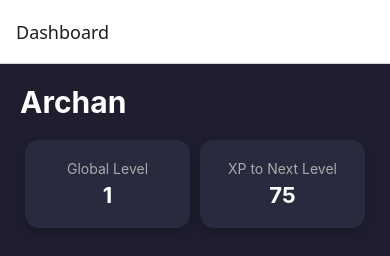
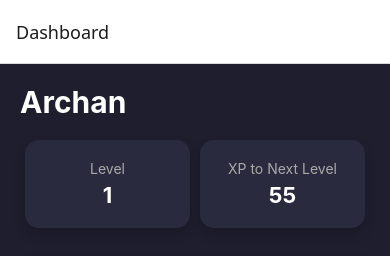
Before and after one commit to archan129/life-leveling, a React Native app: screen / in a window 390 px wide. Shown: the top 256 px of the page. Built offline with nearby package versions, Linux system fonts and the light colour scheme.

Commit message:
Rescaled XP Levels

```diff
--- a/src/screens/Dashboard.jsx
+++ b/src/screens/Dashboard.jsx
@@ -3,8 +3,9 @@ import { View, Text, TouchableOpacity, StyleSheet } from 'react-native';
 import colors from '../styles/colors';
 
 function xpForNextLevel(level) {
-    return 50 + level * 25; // your formula
+    return Math.floor(50 + Math.pow(level, 2) * 5);
 }
+
 
 export default function Dashboard({ navigation, user }) {
     return (
@@ -13,7 +14,7 @@ export default function Dashboard({ navigation, user }) {
 
             <View style={styles.statsContainer}>
                 <View style={styles.card}>
-                    <Text style={styles.statLabel}>Global Level</Text>
+                    <Text style={styles.statLabel}>Level</Text>
                     <Text style={styles.statValue}>{user.globalLevel}</Text>
                 </View>
 
--- a/src/screens/QuestLog.jsx
+++ b/src/screens/QuestLog.jsx
@@ -6,8 +6,8 @@ import { completeTask } from '../utils/leveling';
 
 export default function QuestLog({ user, setUser }) {
     const [quests, setQuests] = React.useState([
-        { id: 1, title: 'Do 10 push-ups', description: 'Simple push-ups to get started', difficulty: 2, statMap: { Agility: 1 } },
-        { id: 2, title: 'Read 10 pages', description: 'Read to improve your knowledge', difficulty: 1, statMap: { Intelligence: 1 } },
+        { id: 1, title: 'Do 10 push-ups', description: 'Simple push-ups to get started', difficulty: 1, statMap: { Strength: 1 } },
+        { id: 2, title: 'Read 10 pages', description: 'Read to improve your knowledge', difficulty: 2, statMap: { Intelligence: 1 } },
     ]);
     const handleComplete = (quest) => {
 
--- a/src/utils/leveling.js
+++ b/src/utils/leveling.js
@@ -1,6 +1,6 @@
 
 function xpForNextLevel(level) {
-    return 50 + level * 25; // example: increases by 25 each level
+    return Math.floor(50 + Math.pow(level, 2) * 5);
 }
 
 export function completeTask(user, task) {
```
Also changed, not shown: src/data/quests.js (+8 -3 lines).
